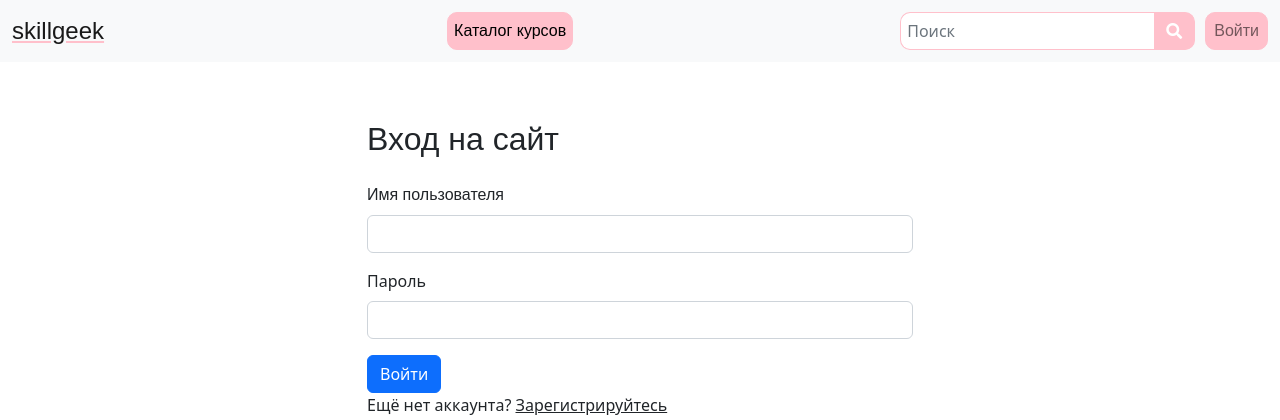
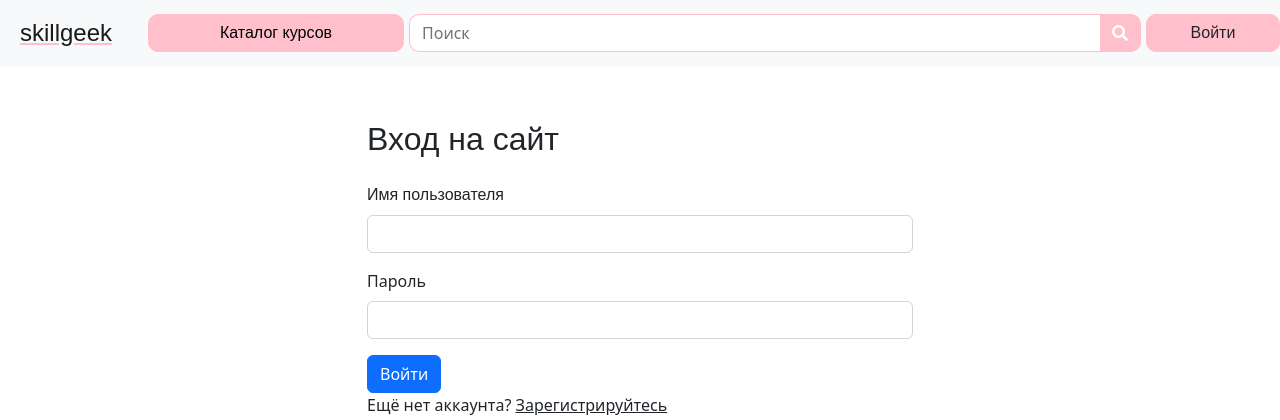
Before and after one commit to Senka04/repetbuddy, a Django app: a page that uses page1/templates/page1/base.html in a window 1280 px wide. Shown: the top 420 px of the page. Run offline with Django 4.2, Linux system fonts and the light colour scheme; some libraries are stand-ins or nearby versions.

Commit message:
catalog (v1)

```diff
--- a/page1/templates/page1/base.html
+++ b/page1/templates/page1/base.html
@@ -27,23 +27,19 @@
         font-family: 'Source Sans Pro', sans-serif;
     }
     .form-control.search-form {
-        margin-right: 10px;
         border-radius: 10px 0px 0px 10px;
         border-right: 0px !important;
         border: 0.5px solid pink;
-        padding: 6px;
     }
     .form-control:focus {
         border: 0.5px solid pink;
         box-shadow: 0 0 0px;
     }
     .search-button {
-        margin-right: 10px;
         border-radius: 0px 10px 10px 0px;
         border: 0.5px solid pink;
         border-left: 0px;
         background-color: pink;
-        padding-bottom: 6px;
     }
 
     .search-button i {
@@ -89,18 +85,81 @@
         width: 25px;
         height: 25px;
     }
-    .login-button, .logout-button, .navigation-button {
-        padding: 6px;
+    .login-button, .logout-button {
         border: 0.5px solid pink;
         background-color: pink;
         border-radius: 10px;
     }
-    .card {
+
+    .navigation-button {
+        border: 0.5px solid pink;
+        background-color: pink;
         border-radius: 10px;
-        box-shadow: 0 4px 8px 0 rgba(0, 0, 0, 0.2);
-        padding: 20px;
     }
 
+    .cards-container {
+        display: none;
+        position: fixed;
+        top: 60px;
+        left: 50px;
+        z-index: 9999;
+    }
+
+    .cards-container .card1 {
+        padding: 6px;
+        margin-right: 5px;
+        width: 150px;
+    }
+    .cards-container .card2 {
+        padding: 6px;
+        margin-right: 5px;
+        width: 200px;
+    }
+    .cards-container .card3 {
+        padding: 6px;
+        margin-right: 5px;
+        width: 300px;
+    }
+
+<!--шапка сайта-->
+    .navbar {
+        display: flex;
+    }
+    .navbar > * {
+        text-align: center;
+        padding: 6px 5px;
+    }
+
+    .my-text {
+        flex: 1;
+    }
+    .navigation-button {
+        flex: 2;
+    }
+
+    .form-inline {
+        display: flex;
+        flex: 6;
+    }
+
+    .logout-button {
+        flex: 1;
+    }
+    .login-button {
+        flex: 1;
+    }
+
+    .sub-menu {
+        display: none;
+    }
+
+    .sub-menu.active {
+        display: block;
+    }
+
+    .link-navigate.active {
+        font-weight: bold;
+    }
 
 
 
@@ -109,52 +168,83 @@
 
 </head>
 <body>
-
-
 <nav class="navbar navbar-expand-lg fixed-top navbar-light bg-light">
-    <div class="container-fluid">
     <a class="my-text navbar-brand source-sans-pro" href="{% url 'home' %}">skillgeek</a>
     <button class="source-sans-pro navigation-button" id="nav-toggle">Каталог курсов</button>
-        <div class="d-flex">
     <form class="form-inline" action="{% url 'search' %}" method="get">
-                <div class="d-flex">
-                    <div class="d-inline-block">
         <input class="form-control search-form" name="search_info" type="text" placeholder="Поиск"
                aria-label="Search">
+        <button class="btn search-button" type="submit"><i class="fas fa-search"></i></button>
+    </form>
+    {% if user.is_authenticated %}
+    <a class="nav-link source-sans-pro logout-button" href="{% url 'confirm_logout' %}">Выйти</a>
+    {% else %}
+    <a class="nav-link source-sans-pro login-button" href="{% url 'login' %}">Войти</a>
+    {% endif %}
+</nav>
+
+<br>
+<br>
+<br>
+<div class="cards-container">
+    <div class="card card1">
+        <ul class="list-unstyled">
+            <li><a class="text-dark link-navigate" href="#" data-target="it-courses">IT-курсы</a></li>
+            <li><a class="text-dark link-navigate" href="#" data-target="design">Дизайн</a></li>
+            <li><a class="text-dark link-navigate" href="#" data-target="marketing">Маркетинг</a></li>
+            <li><a class="text-dark link-navigate" href="#" data-target="finance">Финансы</a></li>
+            <li><a class="text-dark link-navigate" href="#" data-target="analytics">Аналитика</a></li>
+            <li><a class="text-dark link-navigate" href="#" data-target="3d-development">3D-разработка</a></li>
+        </ul>
     </div>
-                    <div class="d-inline-block">
-                        <button class="btn search-button" type="submit"><i class="fas fa-search"></i></button>
+    <div class="card card2">
+        <div id="it-courses" class="sub-menu">
+            <ul class="list-unstyled">
+                <li><a class="text-dark link-navigate" href="#" data-target="python">Python</a></li>
+                <li><a class="text-dark link-navigate" href="#" data-target="cpp">C++</a></li>
+                <li><a class="text-dark link-navigate" href="#" data-target="javascript">JavaScript</a></li>
+            </ul>
         </div>
-                </div>
-            </form>
-            <ul class="navbar-nav me-auto my-2 my-lg-0 navbar-nav-scroll" style="--bs-scroll-height: 100px;">
-                {% if user.is_authenticated %}
-                <li class="nav-item">
-                    <a class="nav-link source-sans-pro logout-button" href="{% url 'confirm_logout' %}">Выйти</a>
-                </li>
-                {% else %}
-                <li class="nav-item">
-                    <a class="nav-link source-sans-pro login-button" href="{% url 'login' %}">Войти</a>
-                </li>
-                {% endif %}
+        <div id="design" class="sub-menu">
+            <ul class="list-unstyled">
+                <li><a class="text-dark link-navigate" href="#" data-target="photoshop">Adobe Photoshop</a></li>
+                <li><a class="text-dark link-navigate" href="#" data-target="illustrator">Adobe Illustrator</a></li>
+                <li><a class="text-dark link-navigate" href="#" data-target="revit">Revit</a></li>
             </ul>
         </div>
     </div>
-</nav>
-<br>
-<br>
-<br>
-{% block content %} {% endblock %}
-<div id="nav-menu" class="card" style="display: none; position: fixed; top: 50px; left: 460px; z-index: 9999;">
+    <div class="card card3">
+        <div id="python" class="sub-menu">
             <ul class="list-unstyled">
-        <li><a class="text-dark link-navigate" href="#">IT-курсы</a></li>
-        <li><a class="text-dark link-navigate" href="#">Дизайн</a></li>
-        <li><a class="text-dark link-navigate" href="#">Маркетинг</a></li>
-        <li><a class="text-dark link-navigate" href="#">Финансы</a></li>
-        <li><a class="text-dark link-navigate" href="#">Аналитика</a></li>
-        <li><a class="text-dark link-navigate" href="#">3D-разработка</a></li>
+                <li><a class="text-dark link-navigate" href="#">Python с 0 до Junior</a></li>
+                <li><a class="text-dark link-navigate" href="#">Python с 0 до Middle</a></li>
+                <li><a class="text-dark link-navigate" href="#">Python с 0 до Pro</a></li>
             </ul>
         </div>
+        <div id="cpp" class="sub-menu">
+            <ul class="list-unstyled">
+                <li><a class="text-dark link-navigate" href="#">С++ с 0 до Junior</a></li>
+                <li><a class="text-dark link-navigate" href="#">С++ с 0 до Middle</a></li>
+                <li><a class="text-dark link-navigate" href="#">С++ с 0 до Pro</a></li>
+            </ul>
+        </div>
+        <div id="javascript" class="sub-menu">
+            <ul class="list-unstyled">
+                <li><a class="text-dark link-navigate" href="#">JavaScript с 0 до Junior</a></li>
+                <li><a class="text-dark link-navigate" href="#">JavaScript с 0 до Middle</a></li>
+                <li><a class="text-dark link-navigate" href="#">JavaScript с 0 до Pro</a></li>
+            </ul>
+        </div>
+        <div id="photoshop" class="sub-menu">
+            <ul class="list-unstyled">
+                <li><a class="text-dark link-navigate" href="#">Photoshop для фотографов</a></li>
+                <li><a class="text-dark link-navigate" href="#">Photoshop для себя</a></li>
+                <li><a class="text-dark link-navigate" href="#">Photoshop для рекламы</a></li>
+            </ul>
+        </div>
+    </div>
+</div>
+{% block content %} {% endblock %}
 <footer class="footer-color p-5">
     <div class="container p-4">
         <div class="row">
@@ -221,40 +311,83 @@
         integrity="sha384-cuYeSxntonz0PPNlHhBs68uyIAVpIIOZZ5JqeqvYYIcEL727kskC66kF92t6Xl2V"
         crossorigin="anonymous"></script>
 <script>
-    var newCard;
-
 document.getElementById('nav-toggle').addEventListener('click', function() {
-        var navMenu = document.getElementById('nav-menu');
-        if (navMenu.style.display === 'none') {
-            navMenu.style.display = 'block';
+    var cardsContainer = document.querySelector('.cards-container');
+    if (cardsContainer.style.display === 'flex') {
+        cardsContainer.style.display = 'none';
     } else {
-            navMenu.style.display = 'none';
-            if (newCard) {
-                newCard.remove();
-                newCard = null;
-            }
+        cardsContainer.style.display = 'flex';
     }
 });
 
-    var links = document.querySelectorAll('.link-navigate');
-    links.forEach(function(link) {
-        link.addEventListener('click', function(event) {
-            event.preventDefault();
-            if (newCard) {
-                newCard.remove();
-                newCard = null;
+
+</script>
+
+<script>
+// Отображение первой категории и первой подкатегории при загрузке страницы
+document.querySelector('.card1 .link-navigate').classList.add('active');
+document.querySelector('.card2 .sub-menu').classList.add('active');
+document.querySelector('.card2 .sub-menu .link-navigate').classList.add('active');
+document.querySelector('.card3 .sub-menu').classList.add('active');
+
+// Обработка события наведения курсора на ссылки в card1
+document.querySelectorAll('.card1 .link-navigate').forEach(function(link) {
+    link.addEventListener('mouseenter', function() {
+        // Удаление класса active со всех ссылок в card1
+        document.querySelectorAll('.card1 .link-navigate').forEach(function(link) {
+            link.classList.remove('active');
+        });
+        // Добавление класса active к текущей ссылке
+        this.classList.add('active');
+
+        // Удаление класса active со всех подменю в card2
+        document.querySelectorAll('.card2 .sub-menu').forEach(function(subMenu) {
+            subMenu.classList.remove('active');
+        });
+        // Добавление класса active к соответствующему подменю в card2
+        let targetSubMenu = document.querySelector('#' + this.dataset.target);
+        targetSubMenu.classList.add('active');
+
+        // Удаление класса active со всех ссылок в card2
+        document.querySelectorAll('.card2 .link-navigate').forEach(function(link) {
+            link.classList.remove('active');
+        });
+        // Добавление класса active к первой ссылке в соответствующем подменю в card2
+        let firstLink = targetSubMenu.querySelector('.link-navigate');
+        if (firstLink) {
+            firstLink.classList.add('active');
         }
-            newCard = document.createElement('div');
-            newCard.classList.add('card');
-            newCard.style.position = 'fixed';
-            newCard.style.top = '50px';
-            newCard.style.left = 'calc(460px + ' + (document.getElementById('nav-menu').offsetWidth + 5) + 'px)';
-            newCard.style.width = document.getElementById('nav-menu').offsetWidth + 'px';
-            newCard.style.zIndex = '9999';
-            newCard.innerHTML = '<p>Новая карточка</p>';
-            document.body.appendChild(newCard);
+
+        // Удаление класса active со всех подменю в card3
+        document.querySelectorAll('.card3 .sub-menu').forEach(function(subMenu) {
+            subMenu.classList.remove('active');
+        });
+        // Добавление класса active к соответствующему подменю в card3
+        if (firstLink) {
+            document.querySelector('#' + firstLink.dataset.target).classList.add('active');
+        }
     });
 });
+
+// Обработка события наведения курсора на ссылки в card2
+document.querySelectorAll('.card2 .link-navigate').forEach(function(link) {
+    link.addEventListener('mouseenter', function() {
+        // Удаление класса active со всех ссылок в card2
+        document.querySelectorAll('.card2 .link-navigate').forEach(function(link) {
+            link.classList.remove('active');
+        });
+        // Добавление класса active к текущей ссылке
+        this.classList.add('active');
+
+        // Удаление класса active со всех подменю в card3
+        document.querySelectorAll('.card3 .sub-menu').forEach(function(subMenu) {
+            subMenu.classList.remove('active');
+        });
+        // Добавление класса active к соответствующему подменю в card3
+        document.querySelector('#' + this.dataset.target).classList.add('active');
+    });
+});
+
 </script>
 
 </body>
--- a/page1/templates/page1/hello_page.html
+++ b/page1/templates/page1/hello_page.html
@@ -29,11 +29,13 @@ repetbuddy.ru
 .space {
     margin-right: 100px !important;
 }
+
 </style>
 
 {% endblock %}
 
 {% block content %}
+
 <div class="container-fluid d-flex justify-content-center">
         <ul class="list-inline d-inline-block mb-0 text-nowrap">
             <li class="list-inline-item space"><a href="/it-courses" class="text-dark link-footer">IT-курсы</a></li>
@@ -96,7 +98,6 @@ window.addEventListener('scroll', function() {
   var opacity = Math.max(0, 0.5 - (scrollTop / height)*1.5);
   element.style.opacity = opacity;
 });
+</script>
 
-
-</script>
 {% endblock %}
```
Lines whose indentation alone changed are shown as unchanged.
